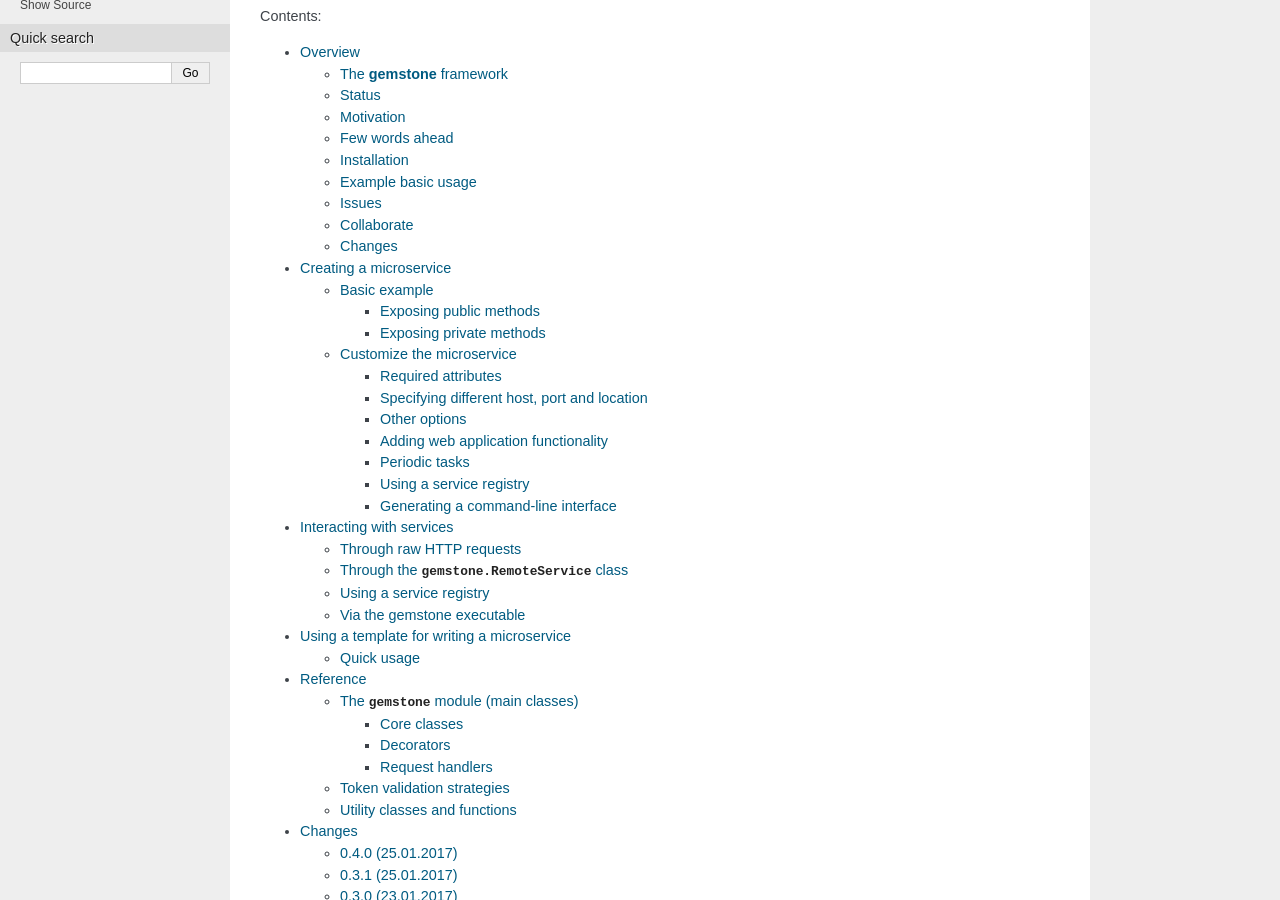
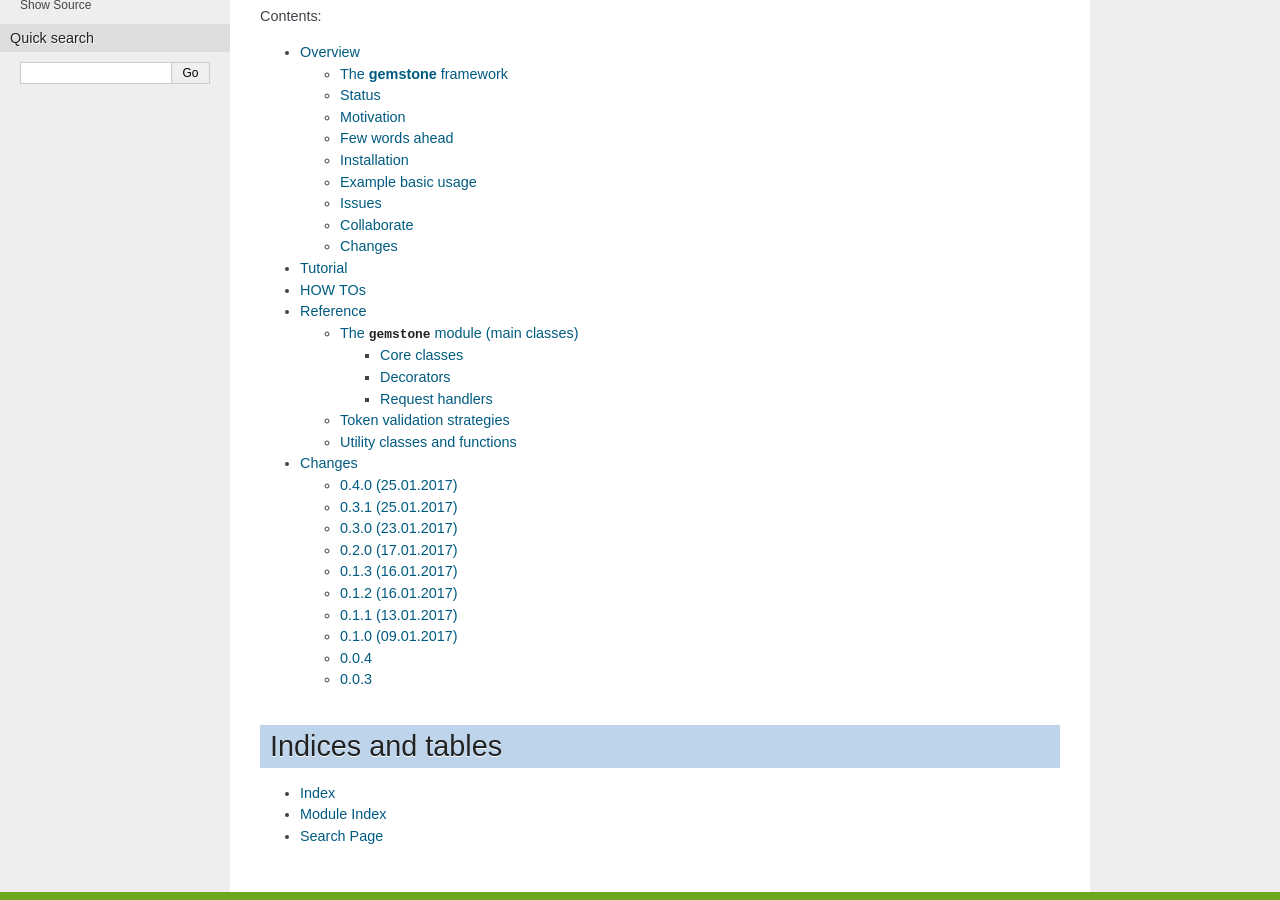
Before and after one commit to vladcalin/gemstone, a Sphinx documentation site: the page built from docs/index.rst, in a window 1280 px wide and 900 px high, scrolled down 276 px. Built offline with Sphinx 7.4.7, drawn with Linux system fonts in a browser that asks for light colours.

Commit message:
started docs reorginizing, refactoring

```diff
--- /dev/null
+++ b/docs/howto/index.rst
@@ -0,0 +1,4 @@
+HOW TOs
+=======
+
+Various topics of interest
--- a/docs/index.rst
+++ b/docs/index.rst
@@ -23,11 +23,10 @@ Contents:
 .. toctree::
     :maxdepth: 3
 
-    intro
-    creating_a_service
-    interacting_with_services
-    template_service
-    reference
+    intro/index
+    tutorial/index
+    howto/index
+    reference/index
     changes
 
 
--- a/docs/intro.rst
+++ /dev/null
@@ -1,4 +0,0 @@
-Overview
---------
-
-.. include:: ../README.rst
--- /dev/null
+++ b/docs/intro/index.rst
@@ -0,0 +1,4 @@
+Overview
+--------
+
+.. include:: ../../README.rst
--- a/docs/reference.rst
+++ b/docs/reference/index.rst
@@ -6,6 +6,6 @@ Reference
 .. toctree::
    :maxdepth: 2
 
-   classes/gemstone
-   classes/validation
-   classes/utility
+   gemstone
+   validation
+   utility
--- /dev/null
+++ b/docs/tutorial/index.rst
@@ -0,0 +1,4 @@
+Tutorial
+========
+
+Tutorial here
```
Also changed, not shown: gemstone/__init__.py (+19 -0 lines), docs/howto/publisher_subscriber.rst (added), docs/howto/rpc.rst (added), docs/howto/service_discovery.rst (added), docs/intro/creating_a_service.rst (renamed from docs/creating_a_service.rst), docs/intro/interacting_with_services.rst (renamed from docs/interacting_with_services.rst), docs/intro/template_service.rst (renamed from docs/template_service.rst), docs/reference/gemstone.rst (renamed from docs/classes/gemstone.rst), docs/reference/utility.rst (renamed from docs/classes/utility.rst), docs/reference/validation.rst (renamed from docs/classes/validation.rst), 4 other files.
